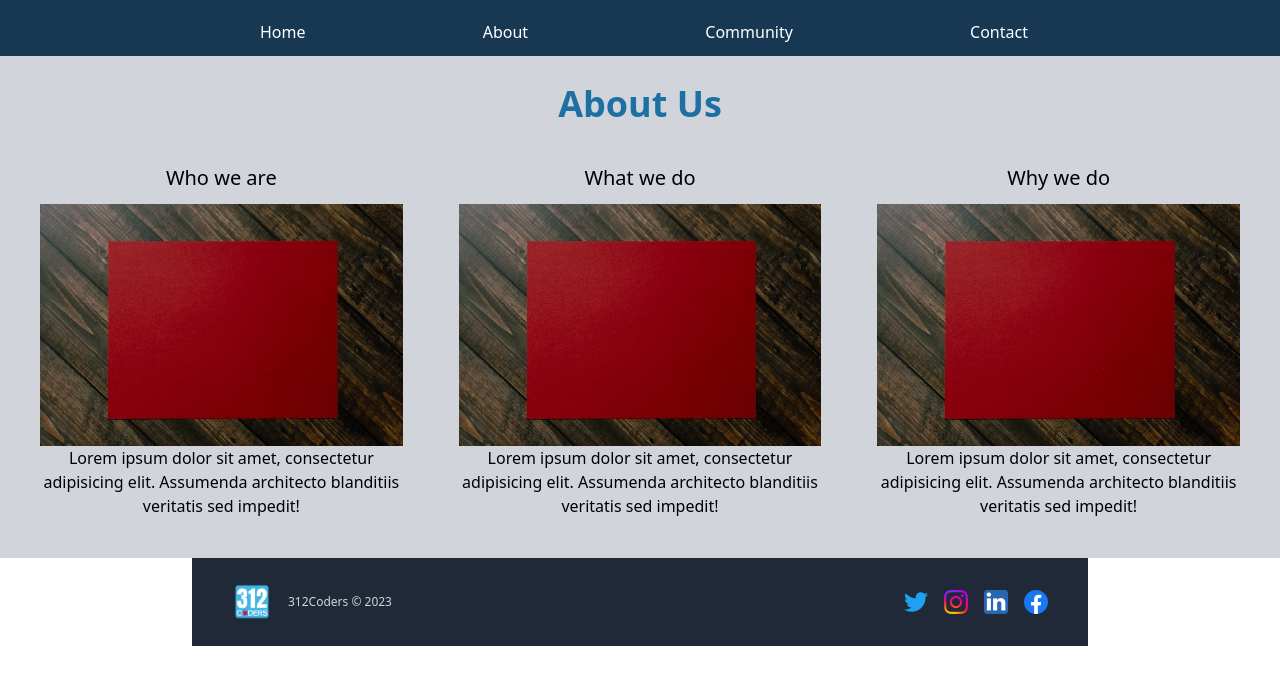
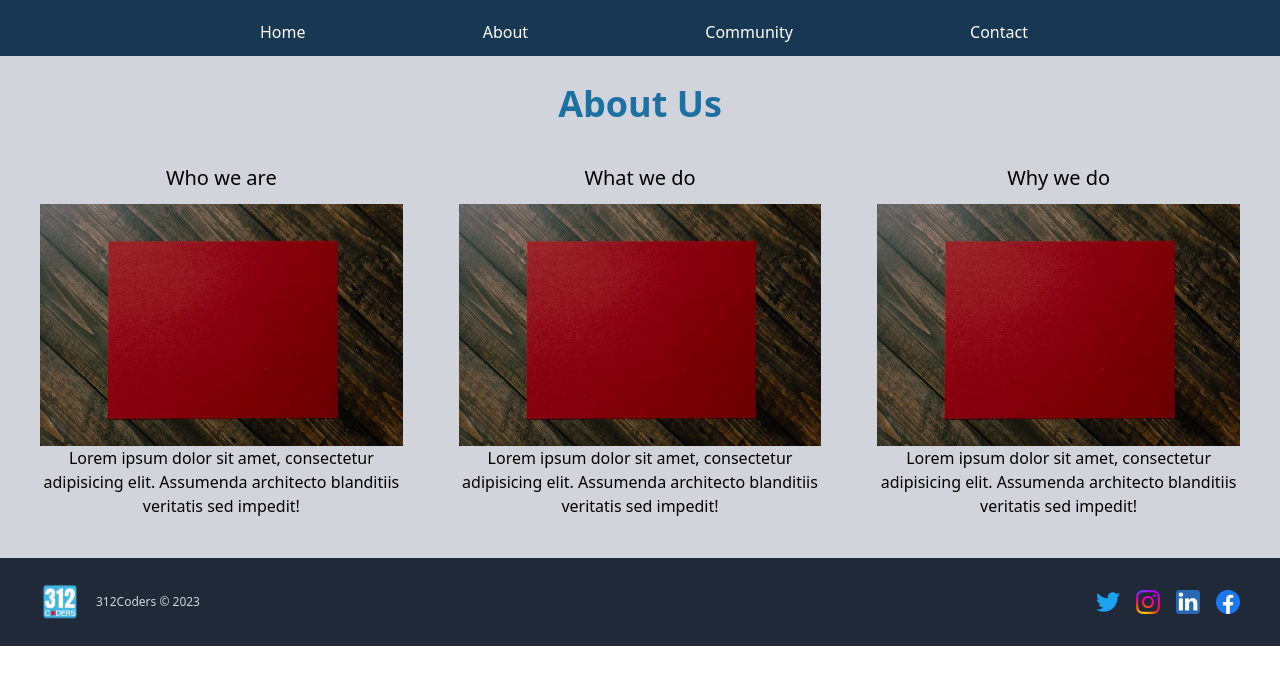
Before and after one commit to 312coders/312coders, a React (Vite) app in the folder frontend/: page /about in a window 1280 px wide. Shown: the top 684 px of the page. Built offline with nearby package versions, Linux system fonts and the light colour scheme.

Commit message:
Footer: Adjusted max-w-auto on footer element

```diff
--- a/frontend/src/components/Footer.jsx
+++ b/frontend/src/components/Footer.jsx
@@ -6,7 +6,7 @@ import Logo from "/logo.png";
 
 function Footer() {
   return (
-    <footer className="bg-gray-800 py-4 px-8 max-w-4xl m-auto">
+    <footer className="bg-gray-800 py-4 px-8 max-w-auto mx-auto">
       <div className="container mx-auto flex justify-between items-center">
         <div className="text-white flex items-center">
           <img
```
